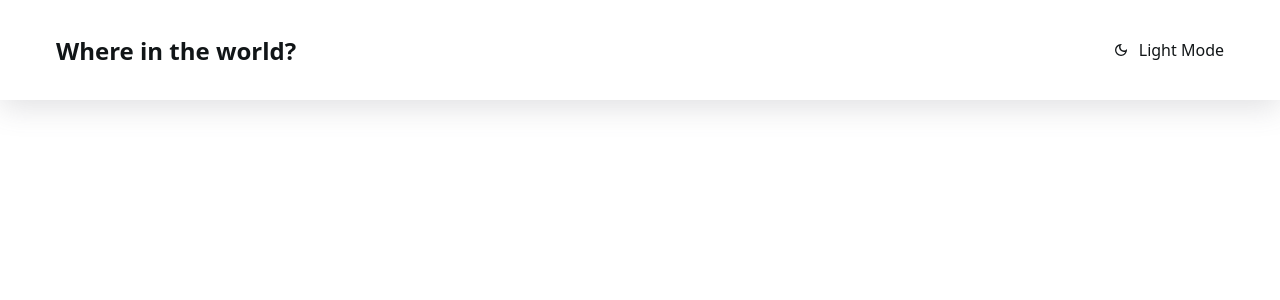
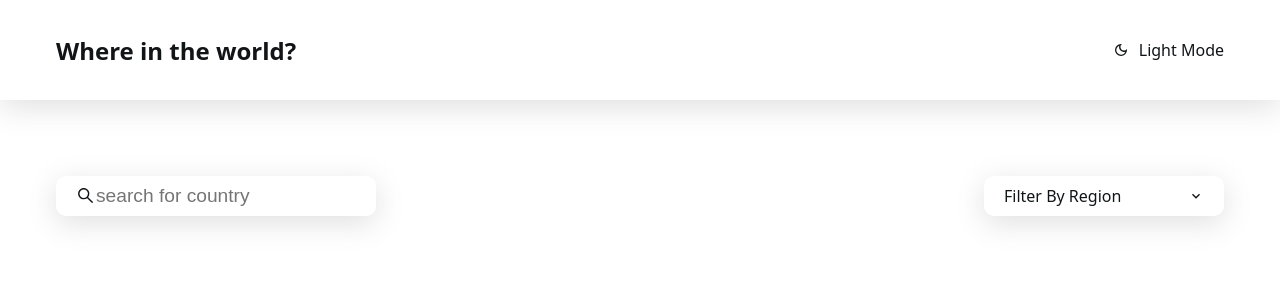
Before and after one commit to saeed-developer/Countries, a Next.js app: page / in a window 1280 px wide. Shown: the top 300 px of the page. Built offline with nearby package versions, Linux system fonts and the light colour scheme; a web font is replaced by a local one.

Commit message:
filter and search ui

```diff
--- a/components/header/header.module.scss
+++ b/components/header/header.module.scss
@@ -24,7 +24,6 @@
 @include break("md") {
   .container {
     &__content {
-      max-width: 1440px;
       &--title {
         padding-left: space(10);
         font-size: 1.5rem;
--- /dev/null
+++ b/components/home/filter.js
@@ -0,0 +1,42 @@
+import styles from "./filter.module.scss";
+import { MdKeyboardArrowDown } from "react-icons/md";
+import { ThemeContext } from "context/theme";
+import { useContext, useState } from "react";
+import clsx from "clsx";
+const items = [
+  { id: 1, name: "Africa" },
+  { id: 2, name: "America" },
+  { id: 3, name: "Asia" },
+  { id: 4, name: "Europe" },
+  { id: 5, name: "Oceania" },
+];
+const Filter = () => {
+  const [isDark] = useContext(ThemeContext);
+  const [showItems, setShowItems] = useState(false);
+  return (
+    <div
+      className={clsx([
+        styles["container"],
+        isDark && styles["container--dark"],
+      ])}
+      onClick={() => setShowItems((state) => !state)}
+    >
+      <span className={styles["container__text"]}>Filter By Region</span>
+      <MdKeyboardArrowDown className={styles["container__icon"]} />
+      {showItems && (
+        <div
+          className={clsx([
+            styles["container__items"],
+            isDark && styles["container--dark"],
+          ])}
+        >
+          {items.map((item) => {
+            return <span key={item.id}>{item.name}</span>;
+          })}
+        </div>
+      )}
+    </div>
+  );
+};
+
+export default Filter;
--- /dev/null
+++ b/components/home/filter.module.scss
@@ -0,0 +1,39 @@
+@use "styles/global/global" as *;
+.container {
+  box-shadow: rgba(100, 100, 111, 0.2) 0px 7px 29px 0px;
+  position: relative;
+  display: flex;
+  height: 40px;
+  justify-content: space-between;
+  align-items: center;
+  border-radius: 10px;
+  padding: 0 space(5);
+  gap: 10px;
+
+  margin: space(5) 0;
+  &--dark {
+    @include color(element-d, bg);
+  }
+  &__items {
+    position: absolute;
+    top: 50px;
+    z-index: 2;
+    width: 100%;
+    display: flex;
+    flex-direction: column;
+    gap: space(2);
+    align-items: flex-start;
+    padding: space(3);
+    box-shadow: rgba(100, 100, 111, 0.2) 0px 7px 29px 0px;
+
+    border-radius: 10px;
+  }
+}
+@include break("md") {
+  .container {
+    width: 200px;
+    &__items {
+      width: 200px;
+    }
+  }
+}
--- /dev/null
+++ b/components/home/search.js
@@ -0,0 +1,26 @@
+import styles from "./search.module.scss";
+import { AiOutlineSearch } from "react-icons/ai";
+import { useContext } from "react";
+import clsx from "clsx";
+import { ThemeContext } from "context/theme";
+const Search = ({ searchValue, setSearchValue }) => {
+  const [isDark] = useContext(ThemeContext);
+  return (
+    <div
+      className={clsx([
+        styles["container"],
+        isDark && styles["container--dark"],
+      ])}
+    >
+      <input
+        placeholder="search for country"
+        className={styles["container__input"]}
+        value={searchValue}
+        onChange={(e) => setSearchValue(e.target.value)}
+      />
+      <AiOutlineSearch className={styles["container__icon"]} />
+    </div>
+  );
+};
+
+export default Search;
--- /dev/null
+++ b/components/home/search.module.scss
@@ -0,0 +1,36 @@
+@use "styles/global/global" as *;
+.container {
+  display: flex;
+  min-height: 40px;
+  box-shadow: rgba(100, 100, 111, 0.2) 0px 7px 29px 0px;
+
+  padding-left: space(5);
+  border-radius: 10px;
+  &--dark {
+    @include color(element-d, bg);
+  }
+
+  &__input {
+    padding-left: space(5);
+    width: 100%;
+    height: inherit;
+    border: none;
+    outline: none;
+    border-radius: 10px;
+  }
+  &__icon {
+    position: absolute;
+    align-self: center;
+  }
+}
+@include break("md") {
+  .container {
+    width: 300px;
+    &__icon {
+      font-size: 1.2rem;
+    }
+    &__input {
+      font-size: 1.2rem;
+    }
+  }
+}
--- a/pages/_app.js
+++ b/pages/_app.js
@@ -11,7 +11,6 @@ function MyApp({ Component, pageProps }) {
     <ThemeContext.Provider value={[isDark, setIsDark]}>
       <div
         className={clsx([
-          styles["container"],
           isDark ? styles["container--dark"] : styles["container--light"],
         ])}
       >
--- a/pages/body.module.scss
+++ b/pages/body.module.scss
@@ -4,15 +4,19 @@
     @include color(white-c, bg);
     button,
     input {
-      @include color(element-d, bg);
+      @include color(white-c, bg);
     }
     @include color(text-l, txt);
   }
   &--dark {
+    // > * {
+    //   box-shadow: none;
+    // }
     @include color(background-d, bg);
     button,
     input {
       @include color(element-d, bg);
+      @include color(white-c, txt);
     }
 
     @include color(white-c, txt);
--- a/pages/index.js
+++ b/pages/index.js
@@ -1,11 +1,19 @@
+import Filter from "components/home/filter";
+import Search from "components/home/search";
 import Head from "next/head";
-
+import { useState } from "react";
+import styles from "./index.module.scss";
 export default function Home() {
+  const [data, setData] = useState();
   return (
     <div>
       <Head>
         <title>List of Countries</title>
       </Head>
+      <div className={styles["container__inputs"]}>
+        <Search searchValue={data} setSearchValue={setData} />
+        <Filter />
+      </div>
     </div>
   );
 }
--- /dev/null
+++ b/pages/index.module.scss
@@ -0,0 +1,25 @@
+@use "styles/global/global" as *;
+.container {
+  &__inputs {
+    display: flex;
+    justify-content: space-between;
+
+    flex-direction: column;
+    margin: space(10);
+  }
+}
+@include break("md") {
+  .container {
+    &__inputs {
+      flex-direction: row;
+      border-radius: 10px;
+    }
+  }
+}
+@include break(md) {
+  .container {
+    &__inputs {
+      align-items: center;
+    }
+  }
+}
```
